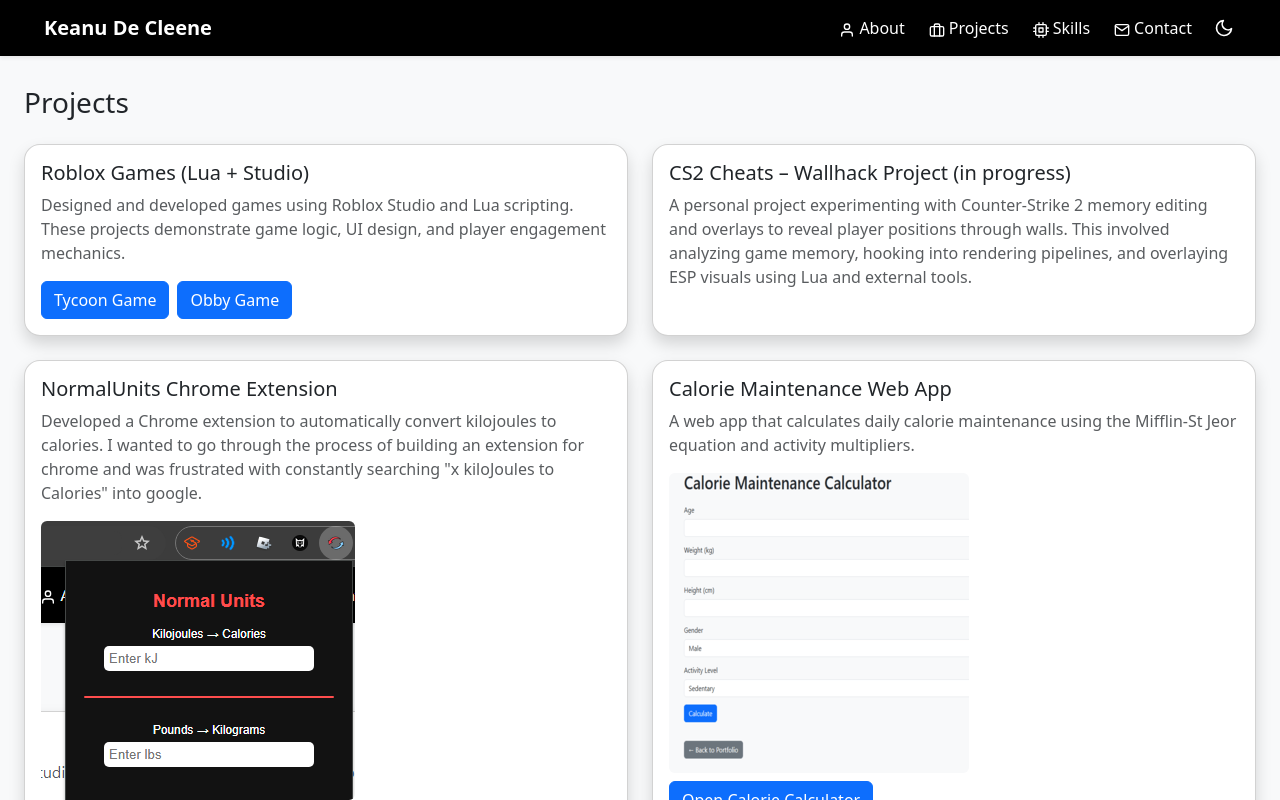
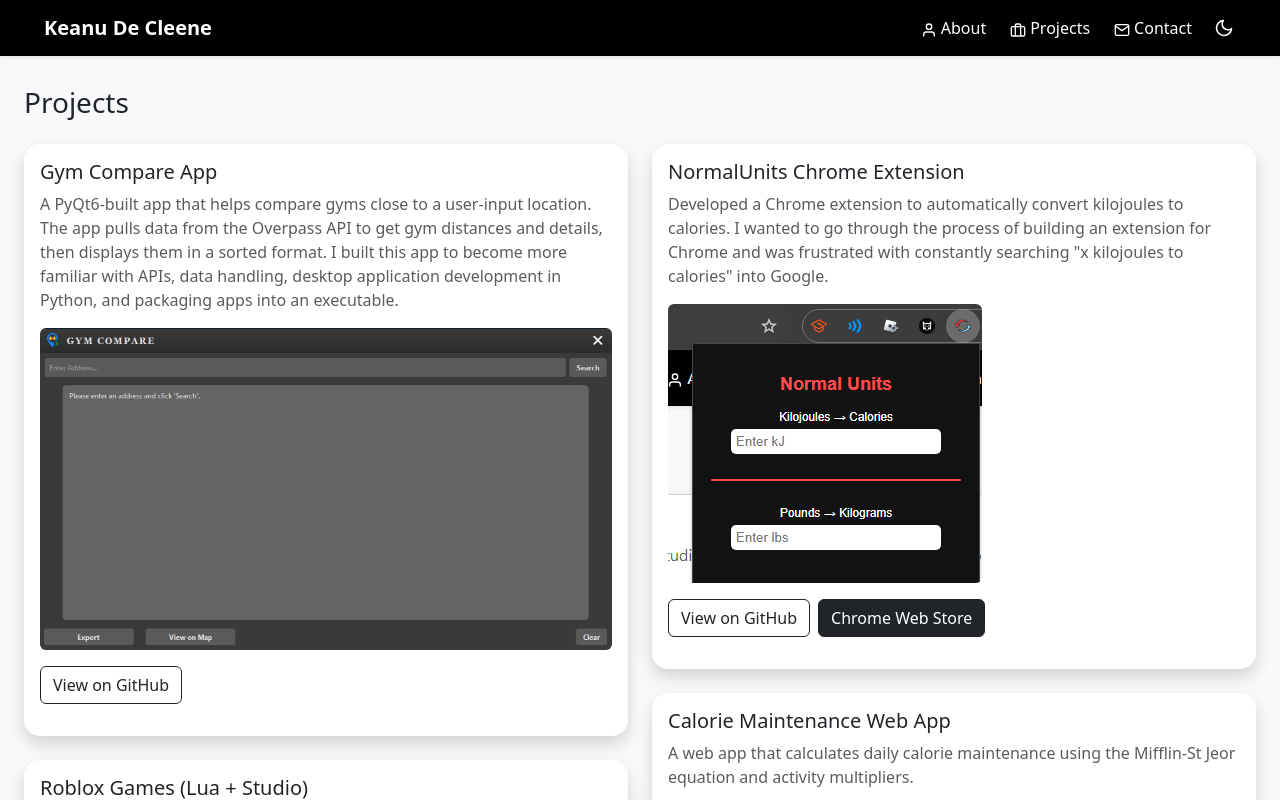
Before and after one commit to KeanuDecleene/portfolio, a React (Vite) app: page / in a window 1280 px wide. Both pictures are taken after a click on the button "Projects". Shown: the top 800 px of the page. Built offline with nearby package versions, Linux system fonts and the light colour scheme.

Commit message:
changed blue button to have text-dark in dark mode and added border-light to make it more visible. Also removed skills page and related code since it was deleted,

```diff
--- a/src/pages/about.jsx
+++ b/src/pages/about.jsx
@@ -9,7 +9,15 @@ export default function AboutMe({
   animate,
   exit,
   transition,
+  darkMode,
 }) {
+  const primaryBtn = darkMode
+    ? "btn btn-light text-dark border-light"
+    : "btn btn-dark";
+  const secondaryBtn = darkMode
+    ? "btn btn-outline-light"
+    : "btn btn-outline-dark";
+
   return (
     <motion.section
       key="about"
@@ -35,24 +43,24 @@ export default function AboutMe({
           <h1 className="display-6 fw-bold mb-3 text-center text-lg-start">
             Hey!
           </h1>
-          <div className="card shadow rounded-4">
+          <div className="card shadow rounded-4 border-0">
             <div className="card-body">
               <p className="lead text-muted mb-3">
-                I'm <strong>Keanu De Cleene</strong>, A postgraduate student at
+                I'm <strong>Keanu De Cleene</strong>, a postgraduate student at
                 the University of Auckland, based in Auckland, New Zealand. I
                 have a strong foundation in modern technologies and a keen
                 interest in software development, AI, web engineering, and
                 mobile applications.
               </p>
               <p className="text-muted mb-3">
-                My interest for tech sparked young. I couldn’t wrap my head
+                My interest in tech sparked young. I couldn’t wrap my head
                 around how I could simultaneously play games with people on the
                 other side of the world. Curiosity led me down a path of
                 discovery, eventually solidifying my decision to pursue a degree
                 in Computer Science and further education in AI.
               </p>
               <p className="text-muted mb-3">
-                Over the course of my degree, and personal projects I’ve gained
+                Over the course of my degree and personal projects, I’ve gained
                 hands-on experience with React, JavaScript, CSS, Java, PHP,
                 MySQL, REST APIs, and Android development. I've contributed to
                 meaningful projects like <em>The Impact Lab</em>, collaborating
@@ -60,32 +68,38 @@ export default function AboutMe({
                 contribute to real-world solutions in the tech space and open to
                 internship or graduate opportunities.
               </p>
-              <p className="text-muted mb-3">
+              <p className="text-muted mb-4">
                 Outside of tech, I enjoy surfing, working out, and staying
                 active. I’ve been consistently training in the gym for several
                 years.
               </p>
-              <p className="mb-2 d-flex align-items-center gap-2">
-                <Github className="w-5 h-5" />
+
+              <div className="d-flex flex-column flex-sm-row gap-3">
                 <a
                   href="https://github.com/KeanuDecleene"
                   target="_blank"
                   rel="noreferrer"
+                  className={`${primaryBtn} d-inline-flex align-items-center gap-2`}
                 >
-                  GitHub Profile
+                  <Github
+                    size={18}
+                    className={darkMode ? "text-dark" : "text-white"}
+                  />
+                  <span className={darkMode ? "text-dark" : "text-white"}>
+                    GitHub
+                  </span>
                 </a>
-              </p>
 
-              <p className="mb-0 d-flex align-items-center gap-2">
-                <Linkedin className="w-5 h-5" />
                 <a
                   href="https://www.linkedin.com/in/keanu-de-cleene-4a93a2353/"
                   target="_blank"
                   rel="noreferrer"
+                  className={`${secondaryBtn} d-inline-flex align-items-center gap-2`}
                 >
-                  LinkedIn Profile
+                  <Linkedin size={18} />
+                  LinkedIn
                 </a>
-              </p>
+              </div>
             </div>
           </div>
         </div>
--- a/src/pages/calorie-app.jsx
+++ b/src/pages/calorie-app.jsx
@@ -1,8 +1,7 @@
-//src/pages/CalorieApp.jsx
 import React, { useState } from "react";
 import { motion } from "framer-motion";
 
-export default function CalorieApp() {
+export default function CalorieApp({ darkMode, onBack }) {
   const [form, setForm] = useState({
     age: "",
     weight: "",
@@ -21,6 +20,13 @@ export default function CalorieApp() {
     very_active: 1.9,
   };
 
+  const primaryBtn = darkMode
+    ? "btn btn-light text-dark border-light"
+    : "btn btn-dark";
+  const secondaryBtn = darkMode
+    ? "btn btn-outline-light"
+    : "btn btn-outline-dark";
+
   const handleChange = (e) => {
     setForm({ ...form, [e.target.name]: e.target.value });
   };
@@ -35,7 +41,6 @@ export default function CalorieApp() {
       return;
     }
 
-    //calculate BMR
     let bmr;
     if (gender === "male") {
       bmr = 10 * weight + 6.25 * height - 5 * age + 5;
@@ -43,7 +48,6 @@ export default function CalorieApp() {
       bmr = 10 * weight + 6.25 * height - 5 * age - 161;
     }
 
-    //apply activity multiplier
     const multiplier = activityLevels[activity] || 1.2;
     const maintenanceCalories = Math.round(bmr * multiplier);
 
@@ -62,6 +66,11 @@ export default function CalorieApp() {
     >
       <h1 className="mb-4">Calorie Maintenance Calculator</h1>
 
+      <motion.div
+        whileHover={{ scale: 1.01 }}
+        className="card shadow rounded-4 border-0"
+      >
+        <div className="card-body p-4">
           <form onSubmit={handleSubmit} className="mb-4">
             <div className="mb-3">
               <label className="form-label">Age</label>
@@ -128,26 +137,36 @@ export default function CalorieApp() {
               </select>
             </div>
 
-        <button type="submit" className="btn btn-primary">
+            <div className="d-flex gap-2 flex-wrap">
+              <button type="submit" className={primaryBtn}>
                 Calculate
               </button>
+
+              <button type="button" className={secondaryBtn} onClick={onBack}>
+                &larr; Back to Portfolio
+              </button>
+            </div>
           </form>
 
           {result && (
-        <div className="alert alert-success">
-          <p>
+            <div
+              className={`card border-0 rounded-4 mt-3 ${
+                darkMode ? "bg-dark text-light" : "bg-light"
+              }`}
+            >
+              <div className="card-body">
+                <p className="mb-2">
                   <strong>BMR:</strong> {result.bmr} kcal/day
                 </p>
-          <p>
-            <strong>Maintenance Calories:</strong> {result.maintenanceCalories}{" "}
-            kcal/day
+                <p className="mb-0">
+                  <strong>Maintenance Calories:</strong>{" "}
+                  {result.maintenanceCalories} kcal/day
                 </p>
               </div>
+            </div>
           )}
-
-      <a href="/portfolio/" className="btn btn-secondary mt-3">
-        &larr; Back to Portfolio
-      </a>
+        </div>
+      </motion.div>
     </motion.section>
   );
 }
--- a/src/pages/contact.jsx
+++ b/src/pages/contact.jsx
@@ -7,9 +7,14 @@ export default function Contact({
   animate,
   exit,
   transition,
+  darkMode,
 }) {
   const [name, setName] = useState("");
   const [message, setMessage] = useState("");
+
+  const primaryBtn = darkMode
+    ? "btn btn-light text-dark border-light"
+    : "btn btn-dark";
 
   const handleSend = () => {
     if (!name || !message) {
@@ -36,9 +41,9 @@ export default function Contact({
       <h2 className="h3 mb-4">Contact Me</h2>
       <motion.div
         whileHover={{ scale: 1.01 }}
-        className="card shadow rounded-4"
+        className="card shadow rounded-4 border-0"
       >
-        <div className="card-body">
+        <div className="card-body p-4">
           <div className="mb-3">
             <label htmlFor="nameInput" className="form-label">
               Your Name
@@ -65,7 +70,7 @@ export default function Contact({
               placeholder="Write your message here"
             ></textarea>
           </div>
-          <button className="btn btn-primary" onClick={handleSend}>
+          <button className={primaryBtn} onClick={handleSend}>
             Send Message
           </button>
         </div>
--- a/src/pages/projects.jsx
+++ b/src/pages/projects.jsx
@@ -1,4 +1,3 @@
-// src/pages/Projects.jsx
 import React from "react";
 import { motion } from "framer-motion";
 import Screenshot from "../assets/Screenshot.png";
@@ -12,7 +11,15 @@ export default function Projects({
   exit,
   transition,
   onOpenCalorieApp,
+  darkMode,
 }) {
+  const primaryBtn = darkMode
+    ? "btn btn-light text-dark border-light"
+    : "btn btn-dark";
+  const secondaryBtn = darkMode
+    ? "btn btn-outline-light"
+    : "btn btn-outline-dark";
+
   return (
     <motion.section
       key="projects"
@@ -23,12 +30,48 @@ export default function Projects({
       transition={transition}
     >
       <h2 className="h3 mb-4">Projects</h2>
-      <div className="row g-4">
-        {/* roblox games */}
-        <div className="col-md-6">
+
+      <div className="projects-masonry">
+        {/* gym compare */}
+        <div className="project-item">
           <motion.div
             whileHover={{ scale: 1.02 }}
-            className="card h-100 shadow rounded-4"
+            className="card shadow rounded-4 border-0"
+          >
+            <div className="card-body">
+              <h5 className="card-title">Gym Compare App</h5>
+              <p className="card-text text-muted">
+                A PyQt6-built app that helps compare gyms close to a user-input
+                location. The app pulls data from the Overpass API to get gym
+                distances and details, then displays them in a sorted format. I
+                built this app to become more familiar with APIs, data handling,
+                desktop application development in Python, and packaging apps
+                into an executable.
+              </p>
+              <img
+                src={GymCompare}
+                alt="Gym Compare Screenshot"
+                className="img-fluid rounded"
+              />
+              <div className="d-flex gap-2 mt-3 mb-3 flex-wrap">
+                <a
+                  href="https://github.com/KeanuDecleene/gym_compare"
+                  target="_blank"
+                  rel="noopener noreferrer"
+                  className={secondaryBtn}
+                >
+                  View on GitHub
+                </a>
+              </div>
+            </div>
+          </motion.div>
+        </div>
+
+        {/* roblox games */}
+        <div className="project-item">
+          <motion.div
+            whileHover={{ scale: 1.02 }}
+            className="card shadow rounded-4 border-0"
           >
             <div className="card-body">
               <h5 className="card-title">Roblox Games (Lua + Studio)</h5>
@@ -42,7 +85,7 @@ export default function Projects({
                   href="https://www.roblox.com/games/130690870968964/Emotion-Masters-Tycoon"
                   target="_blank"
                   rel="noopener noreferrer"
-                  className="btn btn-primary"
+                  className={primaryBtn}
                 >
                   Tycoon Game
                 </a>
@@ -50,7 +93,7 @@ export default function Projects({
                   href="https://www.roblox.com/games/79540025970929/Escape-the-Obby-Or-get-TROLLED-NEW"
                   target="_blank"
                   rel="noopener noreferrer"
-                  className="btn btn-primary"
+                  className={secondaryBtn}
                 >
                   Obby Game
                 </a>
@@ -59,32 +102,11 @@ export default function Projects({
           </motion.div>
         </div>
 
-        {/* CS2 Cheats Project */}
-        <div className="col-md-6">
+        {/* NormalUnits Chrome Extension */}
+        <div className="project-item">
           <motion.div
             whileHover={{ scale: 1.02 }}
-            className="card h-100 shadow rounded-4"
-          >
-            <div className="card-body">
-              <h5 className="card-title">
-                CS2 Cheats – Wallhack Project (in progress)
-              </h5>
-              <p className="card-text text-muted">
-                A personal project experimenting with Counter-Strike 2 memory
-                editing and overlays to reveal player positions through walls.
-                This involved analyzing game memory, hooking into rendering
-                pipelines, and overlaying ESP visuals using Lua and external
-                tools.
-              </p>
-            </div>
-          </motion.div>
-        </div>
-
-        {/* NormalUnits Chrome Extension */}
-        <div className="col-md-6">
-          <motion.div
-            whileHover={{ scale: 1.02 }}
-            className="card h-100 shadow rounded-4"
+            className="card shadow rounded-4 border-0"
           >
             <div className="card-body">
               <h5 className="card-title">NormalUnits Chrome Extension</h5>
@@ -92,20 +114,20 @@ export default function Projects({
               <p className="card-text text-muted">
                 Developed a Chrome extension to automatically convert kilojoules
                 to calories. I wanted to go through the process of building an
-                extension for chrome and was frustrated with constantly
-                searching "x kiloJoules to Calories" into google.
+                extension for Chrome and was frustrated with constantly
+                searching "x kilojoules to calories" into Google.
               </p>
               <img
                 src={Screenshot}
                 alt="NormalUnits Extension Screenshot"
-                className="img-fluid rounded mb-2"
+                className="img-fluid rounded mb-3"
               />
-              <div className="d-flex gap-2 mb-3">
+              <div className="d-flex gap-2 mb-3 flex-wrap">
                 <a
                   href="https://github.com/KeanuDecleene/NormalUnits"
                   target="_blank"
                   rel="noopener noreferrer"
-                  className="btn btn-outline-primary"
+                  className={secondaryBtn}
                 >
                   View on GitHub
                 </a>
@@ -113,20 +135,20 @@ export default function Projects({
                   href="https://chromewebstore.google.com/detail/kkbgknhhgcdcpfgpdajeepcdbjdnjklc"
                   target="_blank"
                   rel="noopener noreferrer"
-                  className="btn btn-primary"
+                  className={primaryBtn}
                 >
-                  View on Chrome Web Store
+                  Chrome Web Store
                 </a>
               </div>
             </div>
           </motion.div>
         </div>
 
-        {/*calorie app */}
-        <div className="col-md-6">
+        {/* calorie app */}
+        <div className="project-item">
           <motion.div
             whileHover={{ scale: 1.02 }}
-            className="card h-100 shadow rounded-4"
+            className="card shadow rounded-4 border-0"
           >
             <div className="card-body">
               <h5 className="card-title">Calorie Maintenance Web App</h5>
@@ -136,49 +158,13 @@ export default function Projects({
               </p>
               <img
                 src={Maintenance}
-                alt="NormalUnits Extension Screenshot"
-                className="img-fluid rounded "
+                alt="Calorie Maintenance App Screenshot"
+                className="img-fluid rounded"
               />
-              <div className="mt-2">
-                <button className="btn btn-primary" onClick={onOpenCalorieApp}>
+              <div className="mt-3">
+                <button className={primaryBtn} onClick={onOpenCalorieApp}>
                   Open Calorie Calculator
                 </button>
-              </div>
-            </div>
-          </motion.div>
-        </div>
-
-        {/*gym compare*/}
-        <div className="col-md-6">
-          <motion.div
-            whileHover={{ scale: 1.02 }}
-            className="card h-100 shadow rounded-4"
-          >
-            <div className="card-body">
-              <h5 className="card-title">Gym Compare App</h5>
-              <p className="card-text text-muted">
-                A PyQt6 built app that helps with comparing gyms close to a user
-                inputted location. The app pulls data from Overpass API to get
-                gym distances and details, then displays them in a sorted
-                format. I built this app to help myself become familiar with
-                scraping websites, APIs, and building desktop applications using
-                Python and its libraries, as well as packaging apps into an
-                executable.
-              </p>
-              <img
-                src={GymCompare}
-                alt="Gym Compare Screenshot"
-                className="img-fluid rounded "
-              />
-              <div className="d-flex gap-2 mt-2 mb-3">
-                <a
-                  href="https://github.com/KeanuDecleene/gym_compare"
-                  target="_blank"
-                  rel="noopener noreferrer"
-                  className="btn btn-outline-primary"
-                >
-                  View on GitHub
-                </a>
               </div>
             </div>
           </motion.div>
--- a/src/pages/skills.jsx
+++ /dev/null
@@ -1,42 +0,0 @@
-// src/pages/skills.jsx
-import React from "react";
-import { motion } from "framer-motion";
-
-export default function Skills({
-  variants,
-  initial,
-  animate,
-  exit,
-  transition,
-}) {
-  return (
-    <motion.section
-      key="skills"
-      variants={variants}
-      initial={initial}
-      animate={animate}
-      exit={exit}
-      transition={transition}
-    >
-      <h2 className="h3 mb-4">Skills</h2>
-      <motion.div
-        whileHover={{ scale: 1.01 }}
-        className="card shadow rounded-4"
-      >
-        <div className="card-body">
-          <ul className="list-unstyled mb-0">
-            <li>• React, Vite & JavaScript</li>
-            <li>• HTML, CSS & Bootstrap</li>
-            <li>• Java, PHP, SQL</li>
-            <li>• Git / GitHub</li>
-            <li>• REST APIs, Android Development</li>
-            <li>• Roblox Studio & Lua</li>
-            <li>• Game Memory/Script Editing (CS2, Lua)</li>
-            <li>• C#, SQL, Object-Oriented Programming</li>
-            <li>• Statistics & Computational Mathematics</li>
-          </ul>
-        </div>
-      </motion.div>
-    </motion.section>
-  );
-}
--- a/src/portfolio.jsx
+++ b/src/portfolio.jsx
@@ -6,7 +6,6 @@ import "./style.css";
 
 import AboutMe from "./pages/about.jsx";
 import Projects from "./pages/projects.jsx";
-import Skills from "./pages/skills.jsx";
 import Contact from "./pages/contact.jsx";
 import CalorieApp from "./pages/calorie-app.jsx";
 
@@ -51,29 +50,32 @@ export default function Portfolio() {
   const renderSection = () => {
     switch (activePage) {
       case "about":
-        return <AboutMe {...animationProps} />;
+        return <AboutMe {...animationProps} darkMode={darkMode} />;
       case "projects":
         return (
           <Projects
             {...animationProps}
+            darkMode={darkMode}
             onOpenCalorieApp={() => setActivePage("calorie-app")}
           />
         );
-      case "skills":
-        return <Skills {...animationProps} />;
       case "contact":
-        return <Contact {...animationProps} />;
+        return <Contact {...animationProps} darkMode={darkMode} />;
       case "calorie-app":
-        return <CalorieApp {...animationProps} />;
+        return (
+          <CalorieApp
+            {...animationProps}
+            darkMode={darkMode}
+            onBack={() => setActivePage("projects")}
+          />
+        );
       default:
         return null;
     }
   };
-
   const iconMap = {
     about: <FiUser className="me-1" />,
     projects: <FiBriefcase className="me-1" />,
-    skills: <FiCpu className="me-1" />,
     contact: <FiMail className="me-1" />,
   };
 
@@ -101,7 +103,7 @@ export default function Portfolio() {
           </span>
           <div className="collapse navbar-collapse show">
             <ul className="navbar-nav ms-auto align-items-center">
-              {["about", "projects", "skills", "contact"].map((page) => (
+              {["about", "projects", "contact"].map((page) => (
                 <li className="nav-item" key={page}>
                   <button
                     className={`nav-link btn btn-link text-white ${
--- a/src/style.css
+++ b/src/style.css
@@ -93,10 +93,63 @@ body.dark-mode .btn-outline-light:hover {
 }
 
 /* forces light text in dark mode */
+/* dark mode base text */
+/* dark mode base text */
 body.dark-mode,
-body.dark-mode .main-wrapper,
-body.dark-mode .card,
-body.dark-mode .card * {
+body.dark-mode .main-wrapper {
+  color: #f5f5f5;
+}
+
+body.dark-mode .card {
+  background-color: #1e1e1e;
+  color: #f5f5f5;
+  border-color: #333;
+}
+
+body.dark-mode .card p,
+body.dark-mode .card h1,
+body.dark-mode .card h2,
+body.dark-mode .card h3,
+body.dark-mode .card h4,
+body.dark-mode .card h5,
+body.dark-mode .card h6,
+body.dark-mode .card label,
+body.dark-mode .card strong,
+body.dark-mode .card em {
+  color: #f5f5f5;
+}
+
+body.dark-mode .btn-light:hover,
+body.dark-mode .btn-light:hover span,
+body.dark-mode .btn-light:hover svg,
+body.dark-mode .btn-light:focus,
+body.dark-mode .btn-light:focus span,
+body.dark-mode .btn-light:focus svg {
+  color: #121212 !important;
+}
+
+body.dark-mode .btn-outline-light:hover,
+body.dark-mode .btn-outline-light:hover span,
+body.dark-mode .btn-outline-light:hover svg,
+body.dark-mode .btn-outline-light:focus,
+body.dark-mode .btn-outline-light:focus span,
+body.dark-mode .btn-outline-light:focus svg {
+  color: #121212 !important;
+}
+
+body.dark-mode .text-muted {
+  color: #d1d5db !important;
+}
+
+body.dark-mode .btn-light,
+body.dark-mode .btn-light span,
+body.dark-mode .btn-light svg {
+  color: #121212 !important;
+}
+
+body.dark-mode .btn-outline-light,
+body.dark-mode .btn-outline-light span,
+body.dark-mode .btn-outline-light svg {
   color: #f5f5f5 !important;
 }
 
@@ -161,3 +214,21 @@ body.dark-mode .navbar .nav-link.btn.btn-link:hover svg {
 .navbar-nav {
   flex-wrap: wrap;
 }
+
+.projects-masonry {
+  column-count: 2;
+  column-gap: 1.5rem;
+}
+
+.project-item {
+  break-inside: avoid;
+  margin-bottom: 1.5rem;
+  display: inline-block;
+  width: 100%;
+}
+
+@media (max-width: 768px) {
+  .projects-masonry {
+    column-count: 1;
+  }
+}
```
Lines whose indentation alone changed are shown as unchanged.
